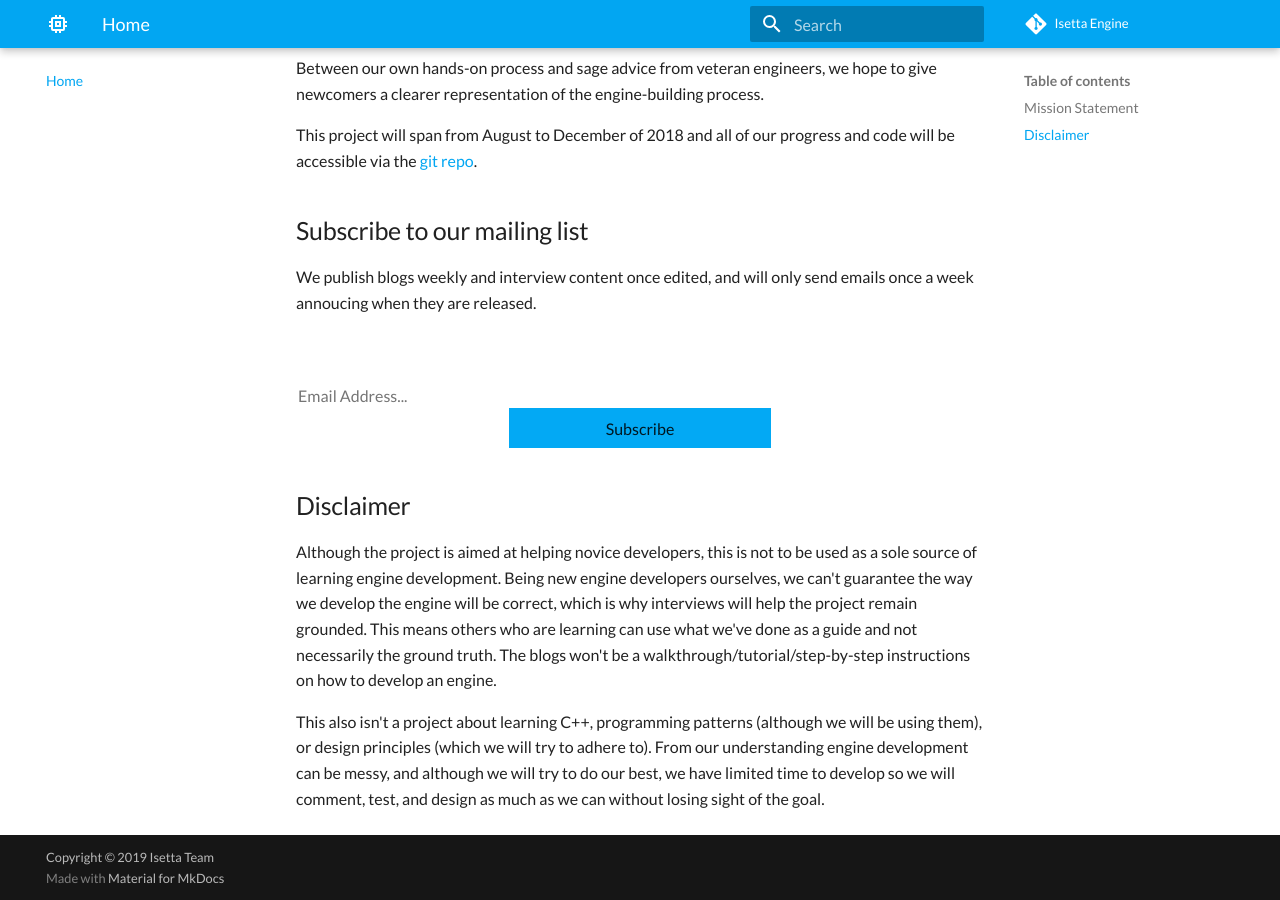
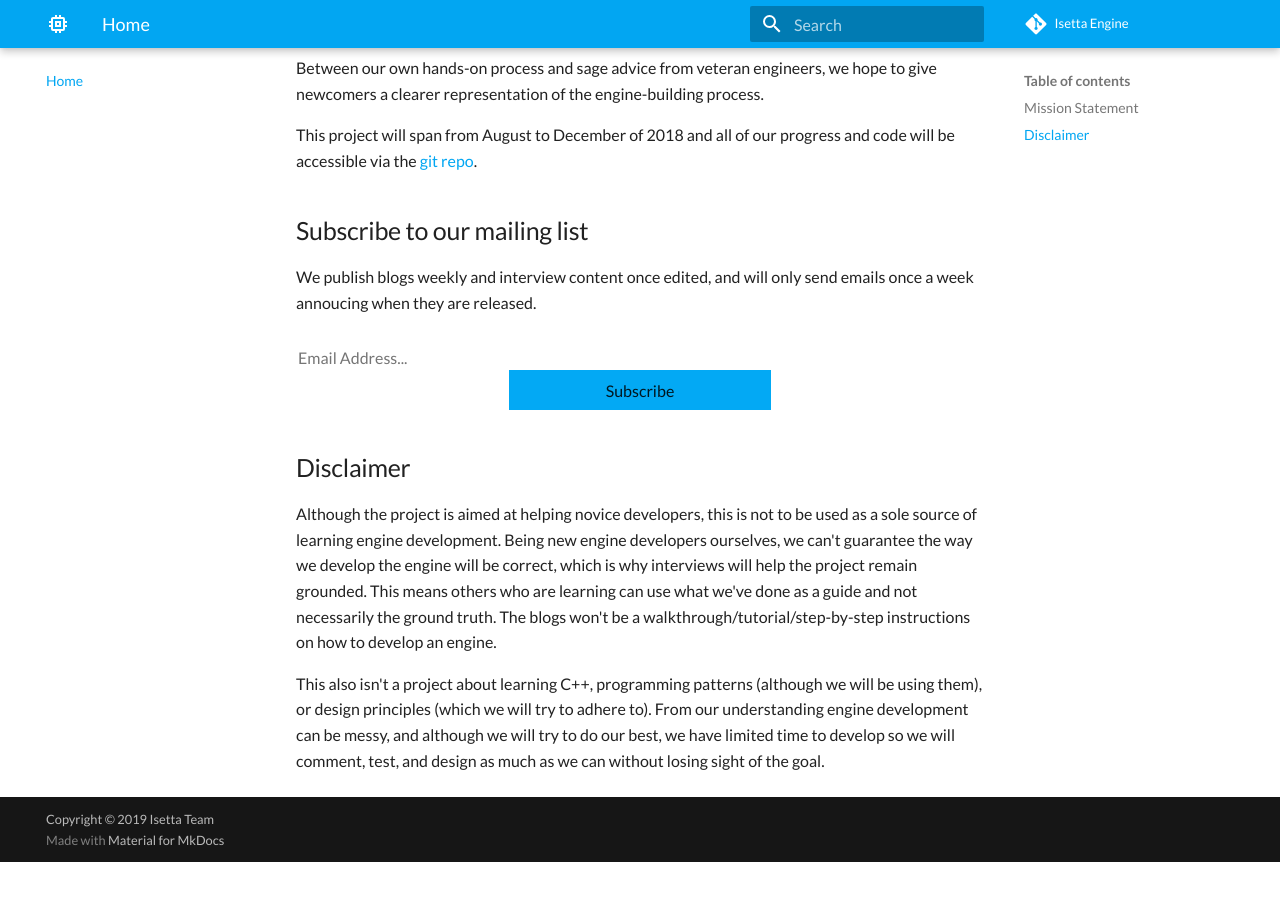
Before and after one commit to Isetta-Team/Isetta-Website-Raw, an MkDocs documentation site: the page built from docs/index.md, in a window 1280 px wide and 900 px high, scrolled down 526 px. Built offline with MkDocs 1.6.1 and Material for MkDocs 9.7.7, drawn with Linux system fonts in a browser that asks for light colours; comment, search, counter and statistics services are not loaded; after the commit the page ends 1388 px from its top, so only the background shows below that.

Commit message:
changed margin for mailing list

```diff
--- a/docs/index.md
+++ b/docs/index.md
@@ -19,7 +19,7 @@ This project will span from August to December of 2018 and all of our progress a
 	<form action="https://isetta.us19.list-manage.com/subscribe/post?u=1d83cb806c55e205be26db856&amp;id=860c7d79cf" method="post" id="mc-embedded-subscribe-form" name="mc-embedded-subscribe-form" class="validate" target="_blank" novalidate>
 	    <div id="mc_embed_signup_scroll">
 			<h2>Subscribe to our mailing list</h2>
-			<p>We publish blogs weekly and interview content once edited, and will only send emails once a week annoucing when they are released.</p>
+			<p style="margin-bottom: -22px;">We publish blogs weekly and interview content once edited, and will only send emails once a week annoucing when they are released.</p>
 			<br><br>
 			<div class="mc-field-group">
 				<label for="mce-EMAIL"> </label>
```
